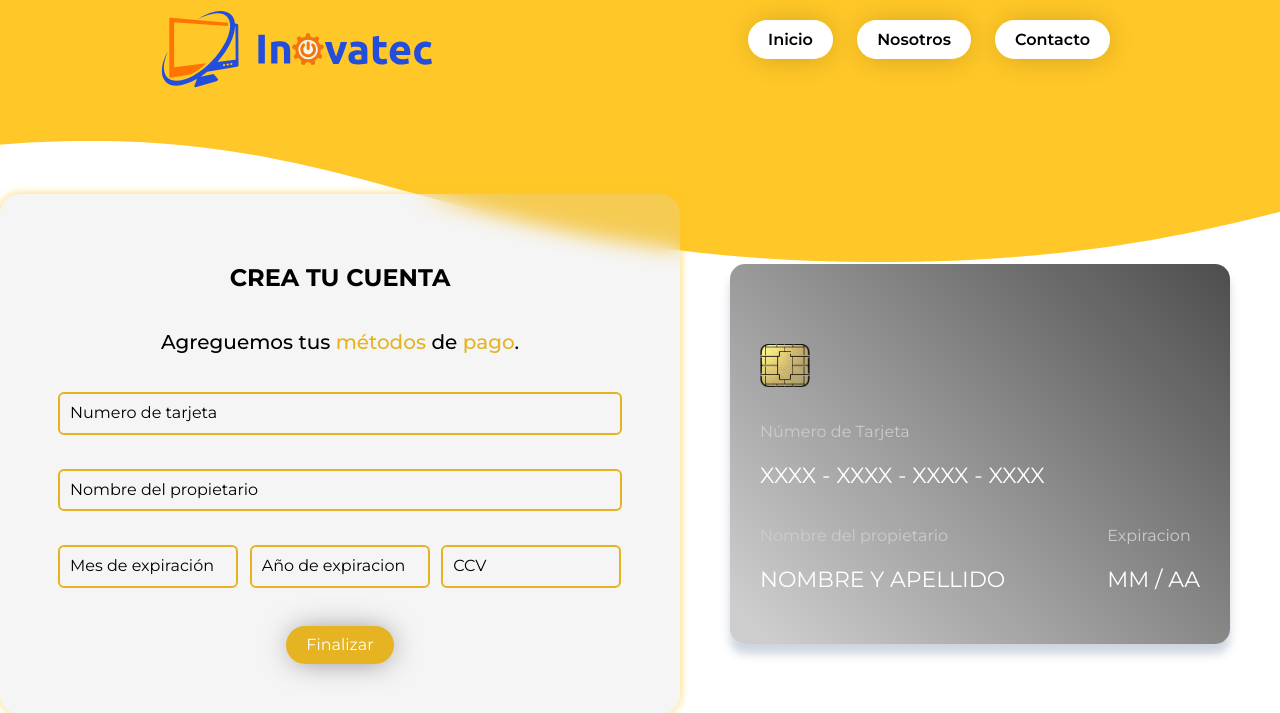
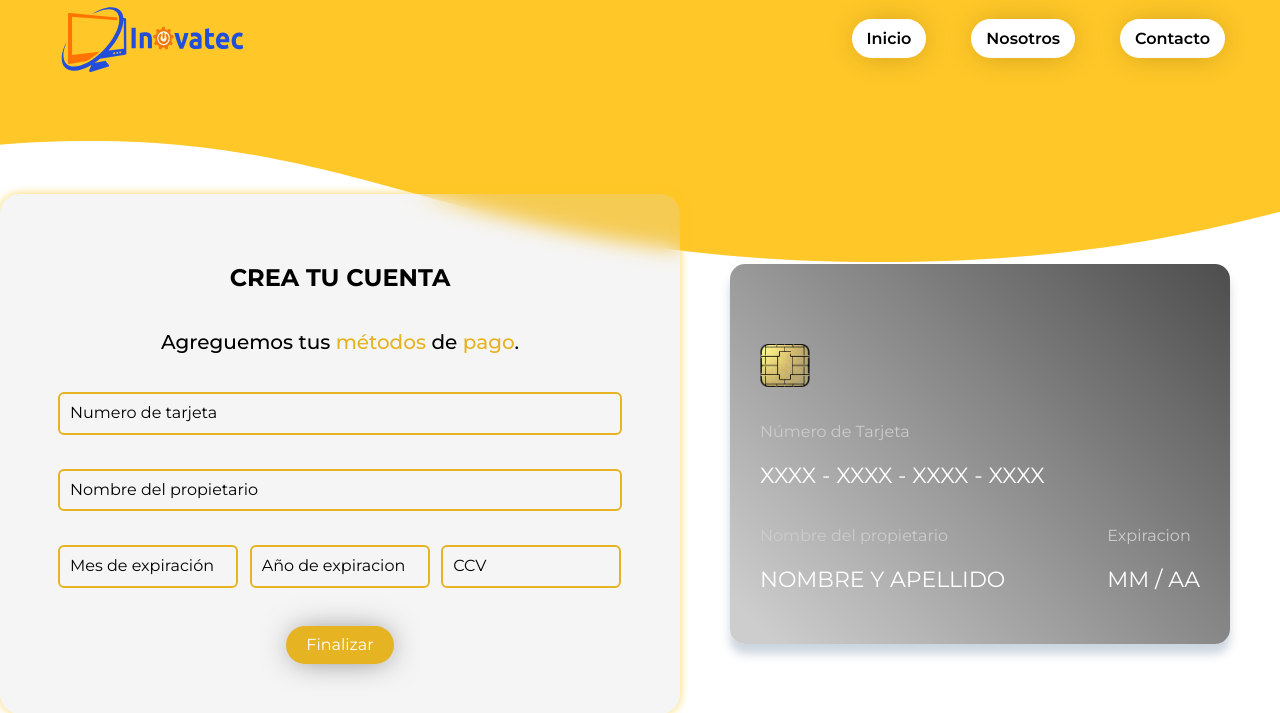
Before and after one commit to Equipo-de-desarrollo-Sistemas-V/Inovatec-2000, a PHP site: page /Carrito-de-ventas/registroTarjeta.html in a window 1280 px wide. Shown: the top 713 px of the page. Run offline with PHP 8.4, Linux system fonts and the light colour scheme.

Commit message:
Cambios en todos los nav de todas las paginas

```diff
--- a/css/registroTarjeta.css
+++ b/css/registroTarjeta.css
@@ -23,43 +23,72 @@ header {
     top: 0;
     right: 0;
     z-index: 100;
+    padding: 0 45px 0 45px;
 }
 
 /* Contiene todos los elementos que se encuentran dentro del header */
-.container-header {
-    max-width: 1000px;
-    height: 100%;
+.navbar{
     display: flex;
+    flex-wrap: wrap;
+    align-items: center;
     justify-content: space-between;
-    padding: 0px 20px;
-    margin: auto;
+    background-color: #ffc727;
+    padding-block: 5px;
+}
+.navbar a{
+    text-decoration: none;
+    color: black;
+    margin: 0 10px 0 10px;
+    font-weight: 600;
+    background-color: #fff;
+    padding: 10px 15px;
+    border-radius: 30px;
+    font-size: 16px;
+    cursor: pointer;
+    box-shadow: 1px 1px 30px -5px rgba(0, 0, 0, 0.25);
+    transition: box-shadow 300ms; /*Inherits the same color as the parent element or grandparent (the body) unless you set the color to the navbar.*/
 }
 
-/* Contiene el logo y el menu */
-.logo img {
-    width: 80px;
-    margin-top: 20px;
+.navbar a:hover{
+    box-shadow: 1px 1px 30px -5px rgba(0, 0, 0, 0.75);
+
+}
+.logo{
+    margin-right: 50px;
+    width: 200px;
+    padding-left: 15px;
+}
+.list{
+    list-style: none;
+    display: flex;
+    gap: 25px;
+}
+#toggler,
+.navbar label{
+    display: none;
 }
 
-.logo .imagen_2 {
-    width: 180px;
-    margin-left: 15px;
-}
+@media screen and
+(max-width: 765px){
+    .menu{
+        width: 100%;
+        max-height: 0; /*Makes the max-height 0 to side the expanded menu.*/
+        overflow: hidden; /*Hides the overflowing content.*/
+    }
+    .list{
+        flex-direction: column; /*Chances the direction of the flex container. By default it is a row so we change it to column in small screens.*/
+        align-items: center;
+        padding: 20px;
+    }
+    .navbar label{
+        display: inline-flex; /*Makes it an inline flex container for the icon. Used for centering the icon inside this box.*/
+        align-items: center;
+        cursor: pointer;
+    }
 
-/* Contiene el menu */
-header .logo {
-    height: 100%;
-    display: flex;
-    justify-content: center;
-    align-items: center;
-}
-
-
-header .container-nav {
-    height: 100%;
-    display: flex;
-    justify-content: center;
-    align-items: center;
+    #toggler:checked ~ .menu{
+        max-height: 100%;
+    }
 }
 
 /* Contiene los elementos del menu y los estiliza*/
--- a/registroTarjeta.html
+++ b/registroTarjeta.html
@@ -1,4 +1,3 @@
-
 <!DOCTYPE html>
 <html lang="es">
 
@@ -9,27 +8,23 @@
     <title>Registrar tu cuenta</title>
     <link rel="stylesheet" href="css/registroTarjeta.css">
     <link rel="stylesheet" href="css/normalize.css">
+    <link href="https://cdn.jsdelivr.net/npm/remixicon@2.5.0/fonts/remixicon.css" rel="stylesheet">
 </head>
 
 <body>
     <header>
-        <header>
-            <div class="container-header">
-
-                <div class="logo">
-                    <img src="css/assets/Logo_Raudel.svg" required class="imagen_1">
-                    <img src="css/assets/Nombre.svg" required class="imagen_2">
-                </div>
-
-                <div class="container-nav">
-                    <nav>
-                        <a href="">Inicio</a>
-                        <a href="">Nosotros</a>
-                        <a href="">Contacto</a>
-                    </nav>
-                </div>
+        <nav class="navbar container">
+            <img src="css/assets/Logo_Integrado.svg" required class="logo">
+            <input type="checkbox" id="toggler">
+            <label for="toggler"><i class="ri-menu-line"></i></label>
+            <div class="menu">
+                <ul class="list">
+                    <li><a href="#">Inicio</a></li>
+                    <li><a href="#">Nosotros</a></li>
+                    <li><a href="#">Contacto</a></li>
+                </ul>
             </div>
-        </header>
+        </nav>
     </header>
 
     <section class="waves">
@@ -56,24 +51,28 @@
                         </div>
 
                         <div class="input-group-2">
-                            <input type="text" name="nombrePropietario" id="nombrePropietario" required class="input" autocomplete="off" minlength="3">
+                            <input type="text" name="nombrePropietario" id="nombrePropietario" required class="input"
+                                autocomplete="off" minlength="3">
                             <label for="nombrePropietario" class="input-label">Nombre del propietario</label>
                         </div>
 
                         <div class="container-fechas">
                             <div class="input-group">
-                                <input type="text" name="mesCaja" id="mesCaja" required class="input" maxlength="2" minlength="2">
+                                <input type="text" name="mesCaja" id="mesCaja" required class="input" maxlength="2"
+                                    minlength="2">
                                 <label for="mesCaja" class="input-label">Mes de expiración</label>
                             </div>
 
                             <div class="input-group-2">
-                                <input type="text" name="yearCaja" id="yearCaja" required class="input" maxlength="2" minlength="2">
+                                <input type="text" name="yearCaja" id="yearCaja" required class="input" maxlength="2"
+                                    minlength="2">
                                 <label for="yearCaja" class="input-label">Año de expiracion</label>
                             </div>
 
 
                             <div class="input-group">
-                                <input type="text" name="ccvCaja" id="ccvCaja" required class="input" maxlength="3" minlength="3">
+                                <input type="text" name="ccvCaja" id="ccvCaja" required class="input" maxlength="3"
+                                    minlength="3">
                                 <label for="ccvCaja" class="input-label">CCV</label>
                             </div>
                         </div>
@@ -115,7 +114,8 @@
                             <div class="grupo" id="expiracion">
 
                                 <p class="label">Expiracion</p>
-                                <p class="expiracion"><span class="mes" id="mes">MM</span> / <span class="year" id="year">AA</span></p>
+                                <p class="expiracion"><span class="mes" id="mes">MM</span> / <span class="year"
+                                        id="year">AA</span></p>
 
                             </div>
                         </div>
@@ -132,7 +132,9 @@
 
                             <p class="label">Firma</p>
 
-                            <div class="firma"><p></p></div>
+                            <div class="firma">
+                                <p></p>
+                            </div>
                         </div>
 
                         <div class="grupo" id="ccv" style="margin-top: 14px;">
```
Also changed, not shown: css/login.css (+14 -9 lines), css/recuperar.css (+56 -24 lines), css/register.css (+56 -24 lines), login.html (+5 -9 lines), perfilCliente.html (+15 -16 lines), recuperarContraseña.html (+12 -16 lines), recuperarCorreo.html (+12 -16 lines), registroContrasea.html (+14 -17 lines), registroDireccion.html (+12 -16 lines), registroUsuarios.html (+12 -16 lines), styles.css (deleted, +0 -89 lines), css/register3.css (deleted).
